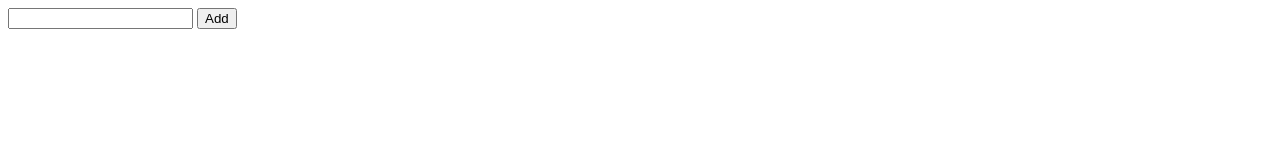
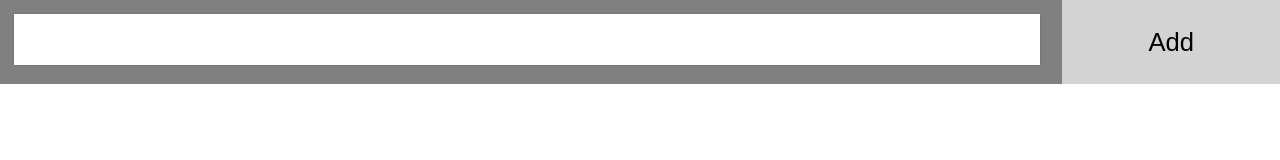
Before and after one commit to torinberger/vue-todolist, a plain HTML site: page index.html in a window 1280 px wide. Drawn offline with nearby package versions, Linux system fonts and the light colour scheme.

Commit message:
general styling + remove ability to ad empty todos

```diff
--- /dev/null
+++ b/general.css
@@ -0,0 +1,30 @@
+
+body {
+  padding: 0;
+  margin: 0;
+}
+
+#add-item-container {
+  width: 100vw;
+  height: 10.5vh;
+  background: grey;
+}
+
+#add-item-input {
+  width: 78vw;
+  height: 3vh;
+  font-size: 2vw;
+  padding: 1vw;
+  margin: 1vw;
+}
+
+#add-item-submit {
+  float: right;
+  background: lightgrey;
+  border: 0px;
+  width: 17vw;
+  height: 10.5vh;
+  font-size: 2vw;
+  padding: 1vw;
+  margin: 0;
+}
--- a/index.html
+++ b/index.html
@@ -2,6 +2,7 @@
 <html lang="en">
   <head>
     <meta charset="utf-8">
+    <link rel="stylesheet" href="general.css">
     <script src="https://unpkg.com/vue"></script>
     <script src="index.js"></script>
     <title>Todo List</title>
@@ -26,7 +27,8 @@
         <ul>
           <todo-item v-for="item in todoList"
                      v-bind:key="item.id"
-                     v-bind:title="item.title">
+                     v-bind:title="item.title"
+                     v-if="item.title != ''">
           </todo-item>
         </ul>
       </div>
```
